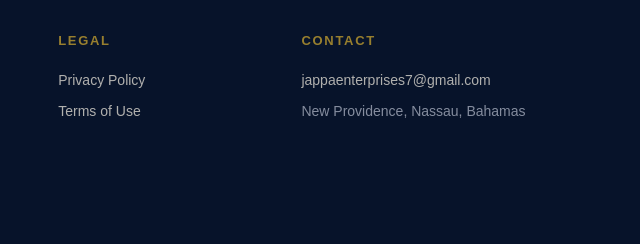
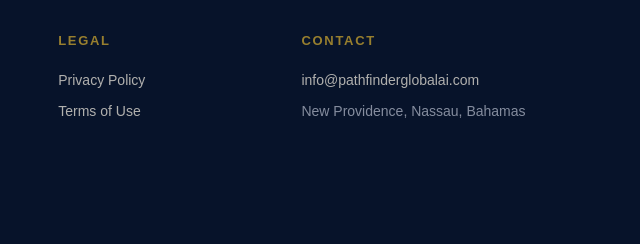
Before and after one commit to Pathfinderglobalai/pathfinderglobalai-legal-, a plain HTML site: page our-founder.html in a window 1280 px wide. Shown: the part 2997-3241 px from the top of the page, 640-1280 px from the left. Drawn offline with Linux system fonts and the light colour scheme; a web font is replaced by a local one.

Commit message:
Update public contact email to PathFinderGlobalAI business address

```diff
--- a/our-founder.html
+++ b/our-founder.html
@@ -340,7 +340,7 @@
     </div>
     <div class="pf-footer-column pf-footer-contact">
       <h3>Contact</h3>
-      <a href="mailto:jappaenterprises7@gmail.com">jappaenterprises7@gmail.com</a>
+      <a href="mailto:info@pathfinderglobalai.com">info@pathfinderglobalai.com</a>
       <p>New Providence, Nassau, Bahamas</p>
     </div>
   </div>
```
